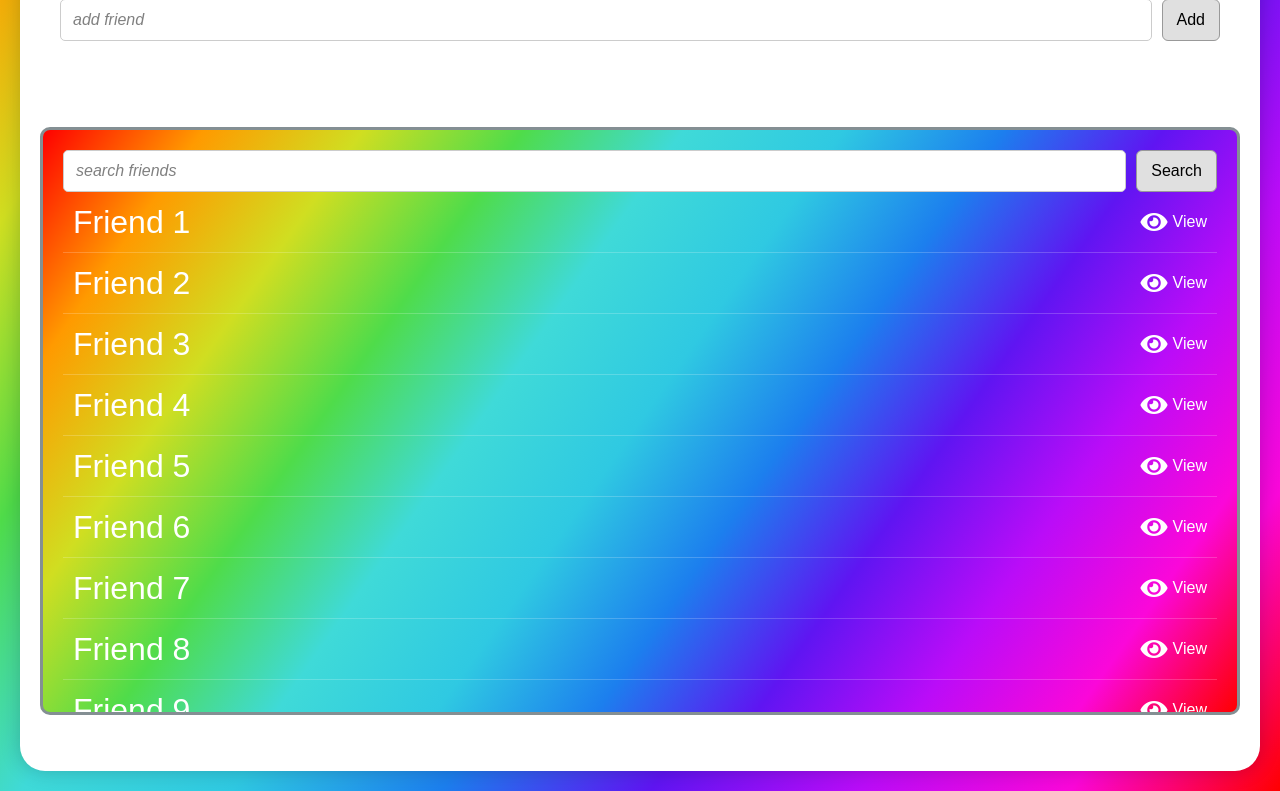
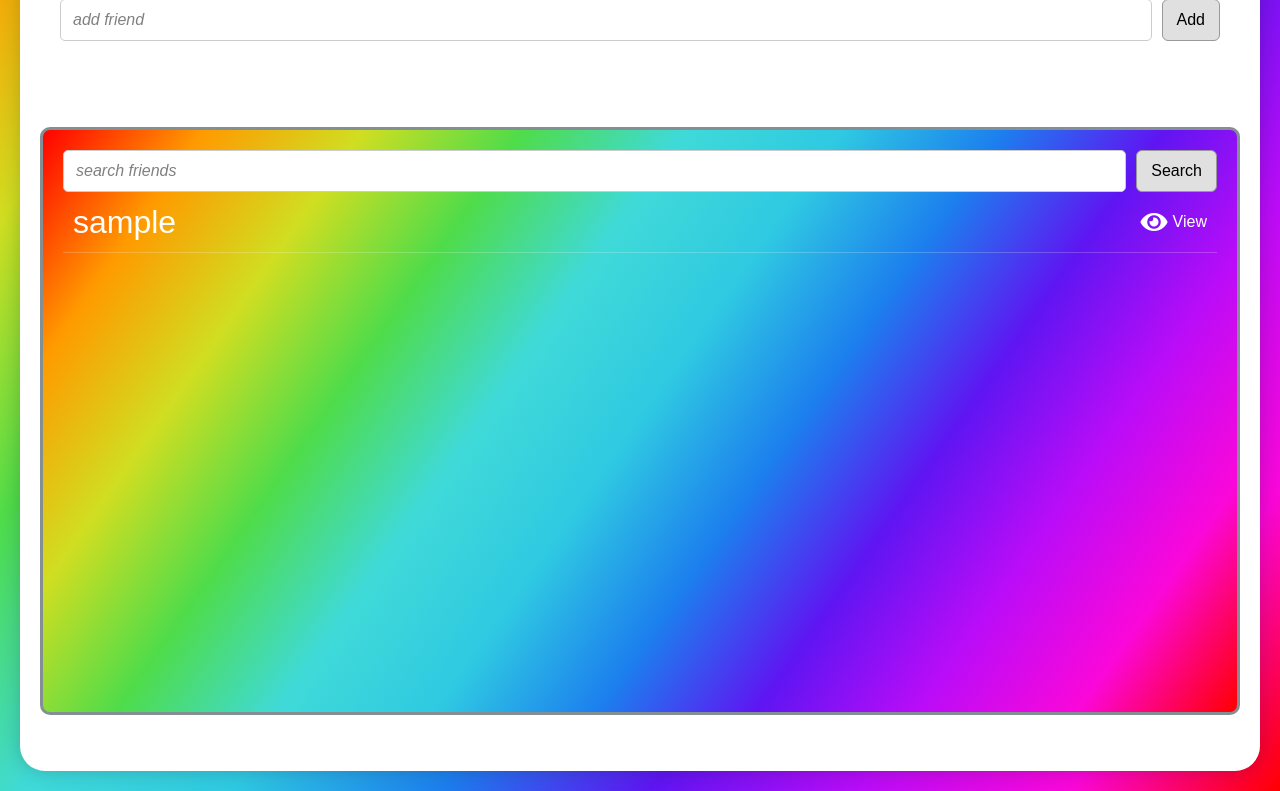
Before and after one commit to michaelbuwa/The-Agile-Web-Project, a Flask app: page /share in a window 1280 px wide. Shown: the part 377-1168 px from the top of the page. Run offline with Flask 3, Linux system fonts and the light colour scheme; a user stored in the database is signed in; tables that the repository leaves empty hold one stand-in row (values such as "Sample post").

Commit message:
Implemented adding friend functionality, jinja templating for friend list

```diff
--- a/app/routes.py
+++ b/app/routes.py
@@ -102,8 +102,33 @@ def visualise():
 @app.route('/share')
 @login_required
 def share():
-    return render_template('share.html', title='Share', include_navbar=True, include_bootstrap=True)
+    # Get all users who have added the current user as a friend
+    friend_requests = Friendship.query.filter_by(friend_id=current_user.id).all()
+    requesters = [User.query.get(f.user_id) for f in friend_requests]
+    return render_template(
+        'share.html',
+        title='Share',
+        include_navbar=True,
+        include_bootstrap=True,
+        requesters=requesters  # Pass to template
+    )
 
+@app.route('/api/add_friend', methods=['POST'])
+@login_required
+def add_friend():
+    data = request.get_json()
+    username = data.get('username')
+    friend = User.query.filter_by(username=username).first()
+    if not friend or friend.id == current_user.id:
+        return jsonify({'success': False, 'message': 'Invalid user.'}), 400
+    # Prevent duplicates
+    existing = Friendship.query.filter_by(user_id=current_user.id, friend_id=friend.id).first()
+    if existing:
+        return jsonify({'success': False, 'message': 'Already friends.'}), 400
+    friendship = Friendship(user_id=current_user.id, friend_id=friend.id)
+    db.session.add(friendship)
+    db.session.commit()
+    return jsonify({'success': True})
 
 @app.route('/api/search_users')
 @login_required
--- a/app/static/js/add-friend.js
+++ b/app/static/js/add-friend.js
@@ -1,4 +1,23 @@
 document.addEventListener('DOMContentLoaded', () => {
+    const addButton = document.querySelector('.search-button');
+    addButton.addEventListener('click', () => {
+        const username = input.value.trim();
+        if (!username) return;
+        fetch('/api/add_friend', {
+            method: 'POST',
+            headers: {'Content-Type': 'application/json'},
+            body: JSON.stringify({username})
+        })
+        .then(res => res.json())
+        .then(data => {
+            if (data.success) {
+                alert('Friend added!');
+                input.value = '';
+            } else {
+                alert(data.message || 'Could not add friend.');
+            }
+        });
+    });
     const input = document.querySelector('.search-input[placeholder="add friend"]');
     const suggestionsList = document.getElementById('suggestions-list');
 
--- a/app/templates/share.html
+++ b/app/templates/share.html
@@ -29,54 +29,14 @@
             <button class="search-button">Search</button>
         </div>
         <ul class="scrollable-list">
-            <li>
-                <span class="friend-name">Friend 1</span>
-                <a href="#"><i class="fas fa-eye"></i> View</a>
-            </li>
-            <li>
-                <span class="friend-name">Friend 2</span>
-                <a href="#"><i class="fas fa-eye"></i> View</a>
-            </li>
-            <li>
-                <span class="friend-name">Friend 3</span>
-                <a href="#"><i class="fas fa-eye"></i> View</a>
-            </li>
-            <li>
-                <span class="friend-name">Friend 4</span>
-                <a href="#"><i class="fas fa-eye"></i> View</a>
-            </li>
-            <li>
-                <span class="friend-name">Friend 5</span>
-                <a href="#"><i class="fas fa-eye"></i> View</a>
-            </li>
-            <li>
-                <span class="friend-name">Friend 6</span>
-                <a href="#"><i class="fas fa-eye"></i> View</a>
-            </li>
-            <li>
-                <span class="friend-name">Friend 7</span>
-                <a href="#"><i class="fas fa-eye"></i> View</a>
-            </li>
-            <li>
-                <span class="friend-name">Friend 8</span>
-                <a href="#"><i class="fas fa-eye"></i> View</a>
-            </li>
-            <li>
-                <span class="friend-name">Friend 9</span>
-                <a href="#"><i class="fas fa-eye"></i> View</a>
-            </li>
-            <li>
-                <span class="friend-name">Friend 10</span>
-                <a href="#"><i class="fas fa-eye"></i> View</a>
-            </li>
-            <li>
-                <span class="friend-name">Friend 11</span>
-                <a href="#"><i class="fas fa-eye"></i> View</a>
-            </li>
-            <li>
-                <span class="friend-name">Friend 12</span>
-                <a href="#"><i class="fas fa-eye"></i> View</a>
-            </li>
+            {% for user in requesters %}
+                <li>
+                    <span class="friend-name">{{ user.username }}</span>
+                    <a href="#"><i class="fas fa-eye"></i> View</a>
+                </li>
+            {% else %}
+                <li><span class="friend-name">No friends have added you yet.</span></li>
+            {% endfor %}
         </ul>
       </div>
     <script src="{{ url_for('static', filename='js/add-friend.js') }}"></script>
```
